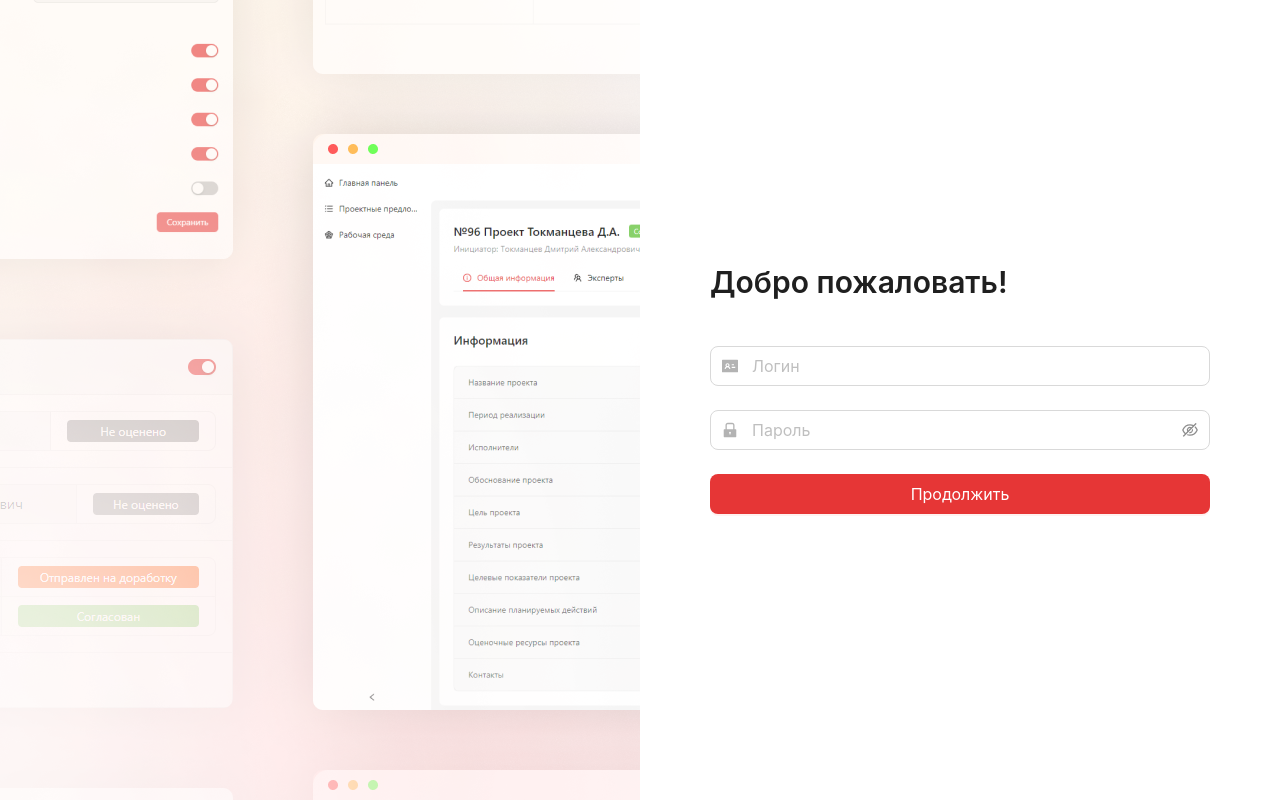
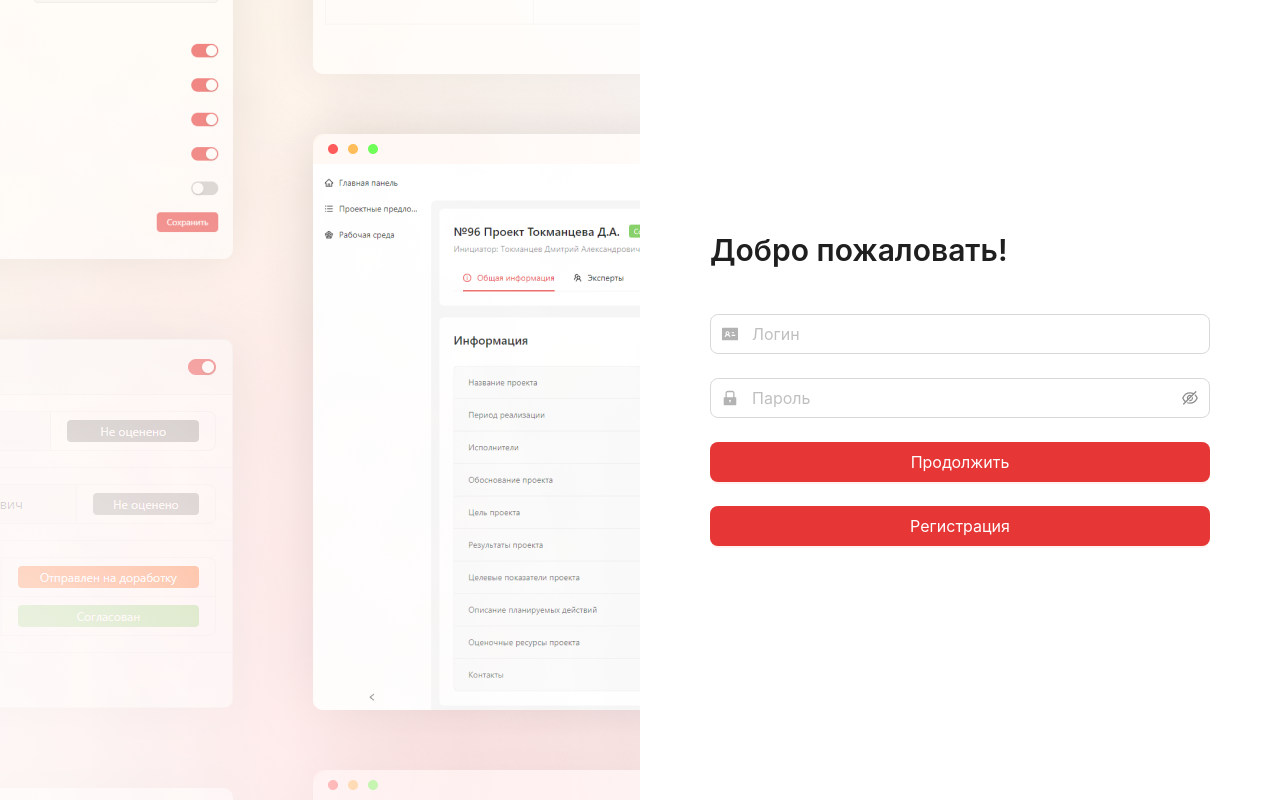
Before and after one commit to Qidro/directorate-client, a React (Create React App) app: page / in a window 1280 px wide. Built offline with nearby package versions, Linux system fonts and the light colour scheme; no server answers.

Commit message:
Create button "Registration"

```diff
--- a/src/pages/Authorization/Authorization.tsx
+++ b/src/pages/Authorization/Authorization.tsx
@@ -63,6 +63,9 @@ const Authorization = () => {
                                 <Form.Item>
                                     <Button htmlType='submit' type='primary' block loading={loading}>Продолжить</Button>
                                 </Form.Item>
+                                <Form.Item>
+                                    <Button htmlType='submit' type='primary' block loading={loading}>Регистрация</Button>
+                                </Form.Item>
                             </Form>
                         </div>
                     </div>
```
